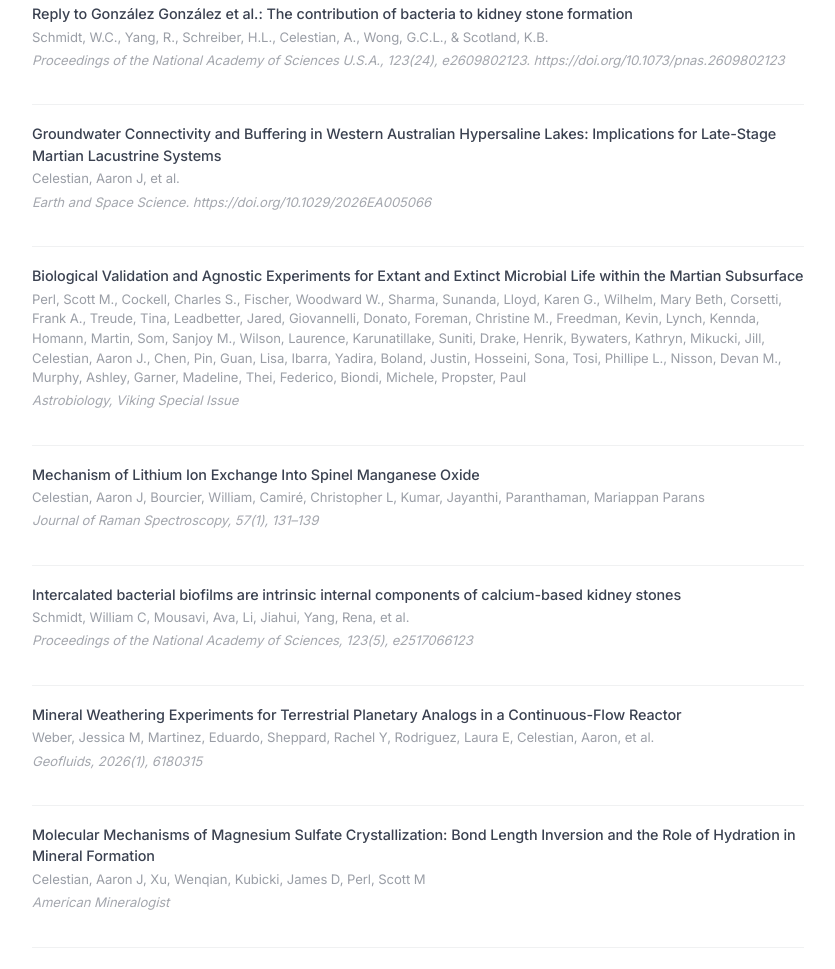
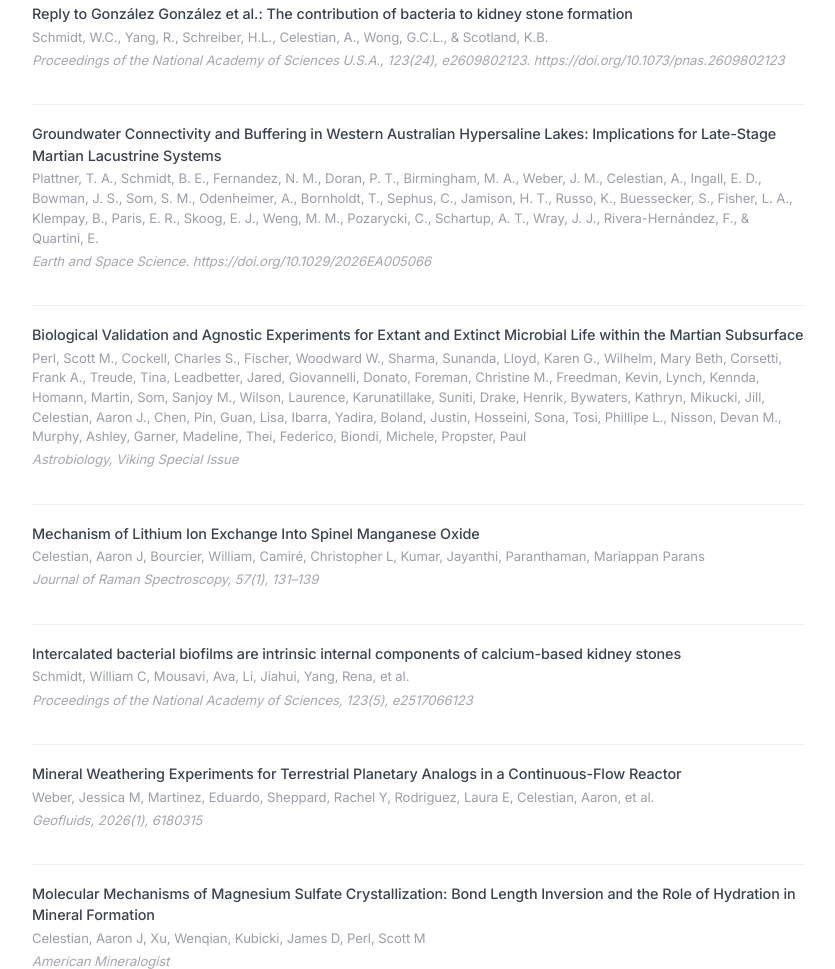
Before and after one commit to aaroncelestian/MineralSciences, a website: page cv.html in a window 1280 px wide. Shown: the part 3003-3972 px from the top of the page, without its empty margins (222-1057 px from the left). Drawn offline with nearby package versions, Linux system fonts and the light colour scheme.

Commit message:
cv update

```diff
--- a/cv.html
+++ b/cv.html
@@ -654,7 +654,7 @@
 
             <span class="pub-year">2026 — 10 publications</span>
             <div class="pub-entry"><p class="pub-title">Reply to González González et al.: The contribution of bacteria to kidney stone formation</p><p class="pub-authors">Schmidt, W.C., Yang, R., Schreiber, H.L., Celestian, A., Wong, G.C.L., &amp; Scotland, K.B.</p><p class="pub-venue"><em>Proceedings of the National Academy of Sciences U.S.A.</em>, 123(24), e2609802123. https://doi.org/10.1073/pnas.2609802123</p></div>
-            <div class="pub-entry"><p class="pub-title">Groundwater Connectivity and Buffering in Western Australian Hypersaline Lakes: Implications for Late-Stage Martian Lacustrine Systems</p><p class="pub-authors">Celestian, Aaron J, et al.</p><p class="pub-venue"><em>Earth and Space Science</em>. https://doi.org/10.1029/2026EA005066</p></div>
+            <div class="pub-entry"><p class="pub-title">Groundwater Connectivity and Buffering in Western Australian Hypersaline Lakes: Implications for Late-Stage Martian Lacustrine Systems</p><p class="pub-authors">Plattner, T. A., Schmidt, B. E., Fernandez, N. M., Doran, P. T., Birmingham, M. A., Weber, J. M., Celestian, A., Ingall, E. D., Bowman, J. S., Som, S. M., Odenheimer, A., Bornholdt, T., Sephus, C., Jamison, H. T., Russo, K., Buessecker, S., Fisher, L. A., Klempay, B., Paris, E. R., Skoog, E. J., Weng, M. M., Pozarycki, C., Schartup, A. T., Wray, J. J., Rivera-Hernández, F., &amp; Quartini, E.</p><p class="pub-venue"><em>Earth and Space Science</em>. https://doi.org/10.1029/2026EA005066</p></div>
             <div class="pub-entry"><p class="pub-title">Biological Validation and Agnostic Experiments for Extant and Extinct Microbial Life within the Martian Subsurface</p><p class="pub-authors">Perl, Scott M., Cockell, Charles S., Fischer, Woodward W., Sharma, Sunanda, Lloyd, Karen G., Wilhelm, Mary Beth, Corsetti, Frank A., Treude, Tina, Leadbetter, Jared, Giovannelli, Donato, Foreman, Christine M., Freedman, Kevin, Lynch, Kennda, Homann, Martin, Som, Sanjoy M., Wilson, Laurence, Karunatillake, Suniti, Drake, Henrik, Bywaters, Kathryn, Mikucki, Jill, Celestian, Aaron J., Chen, Pin, Guan, Lisa, Ibarra, Yadira, Boland, Justin, Hosseini, Sona, Tosi, Phillipe L., Nisson, Devan M., Murphy, Ashley, Garner, Madeline, Thei, Federico, Biondi, Michele, Propster, Paul</p><p class="pub-venue"><em>Astrobiology</em>, Viking Special Issue</p></div>
             <div class="pub-entry"><p class="pub-title">Mechanism of Lithium Ion Exchange Into Spinel Manganese Oxide</p><p class="pub-authors">Celestian, Aaron J, Bourcier, William, Camiré, Christopher L, Kumar, Jayanthi, Paranthaman, Mariappan Parans</p><p class="pub-venue">Journal of Raman Spectroscopy, 57(1), 131–139</p></div>
             <div class="pub-entry"><p class="pub-title">Intercalated bacterial biofilms are intrinsic internal components of calcium-based kidney stones</p><p class="pub-authors">Schmidt, William C, Mousavi, Ava, Li, Jiahui, Yang, Rena, et al.</p><p class="pub-venue">Proceedings of the National Academy of Sciences, 123(5), e2517066123</p></div>
```
Also changed, not shown: 2 other files.
